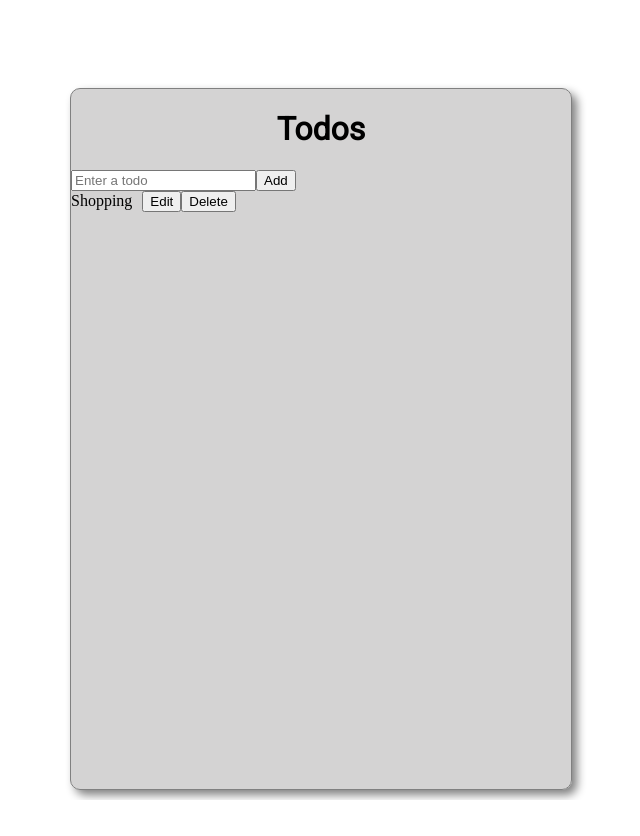
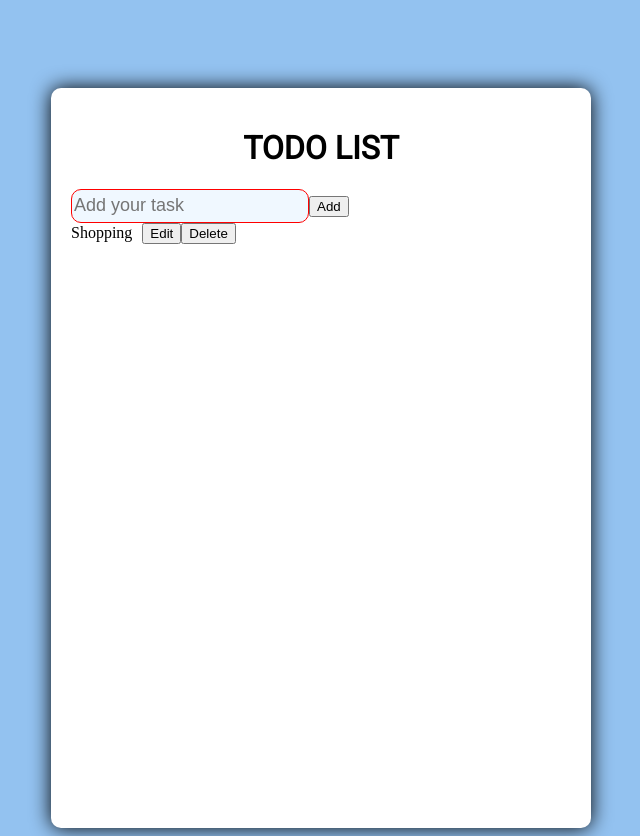
Before and after one commit to crimsonal/personal-todo, a React (Create React App) app: page / in a window 1280 px wide. Shown: the whole page, without its empty margins (319-959 px from the left). Before the commit the page ends 800 px from the top, so only its background shows below. Built offline with nearby package versions, Linux system fonts and the light colour scheme.

Commit message:
styling progression

```diff
--- a/src/App.css
+++ b/src/App.css
@@ -1,17 +1,20 @@
 .todo-frame {
   width: 500px;
   height: 700px;
-  background-color: hsla(0, 4%, 26%, 0.229);
+  background-color: rgb(255, 255, 255);
   margin-top: 5rem;
   border-radius: 10px;
-  border: 1px solid gray;
-  box-shadow: 5px 5px 10px gray;
+  box-shadow: 0px 0px 20px rgb(0, 0, 0);
+  padding: 20px;
 }
+
+
 
 body {
   display: flex;
   align-items: center;
   justify-content: center;
+  background-color: rgb(147, 194, 240)
 }
 
 h1{
@@ -23,3 +26,12 @@ h1{
   display: inline;
   margin-right: 10px;
 }
+
+.add-form-input {
+  border-radius: 10px;
+  height: 30px;
+  font-size: large;
+  border: 1px solid red;
+  background-color: aliceblue;
+  outline: none;
+}
--- a/src/components/TodoAdd.jsx
+++ b/src/components/TodoAdd.jsx
@@ -15,8 +15,9 @@ function TodoAdd(props) {
     return (
         <div className="add-form">
             <input
+            className="add-form-input"
             type="text"
-            placeholder="Enter a todo"
+            placeholder="Add your task"
             value={todo}
             onChange={todoChanged}></input>
             <button onClick={buttonClicked}>Add</button>
--- a/src/components/TodoWrapper.jsx
+++ b/src/components/TodoWrapper.jsx
@@ -51,7 +51,7 @@ function TodoWrapper () {
 
     return (
         <div class="todo-frame">
-            <h1>Todos</h1>
+            <h1>TODO LIST</h1>
             <TodoAdd key="appendTodo" appendTodo={appendTodo}/>
             <div className="todos">
                 {todos.map((todo) => {
```
